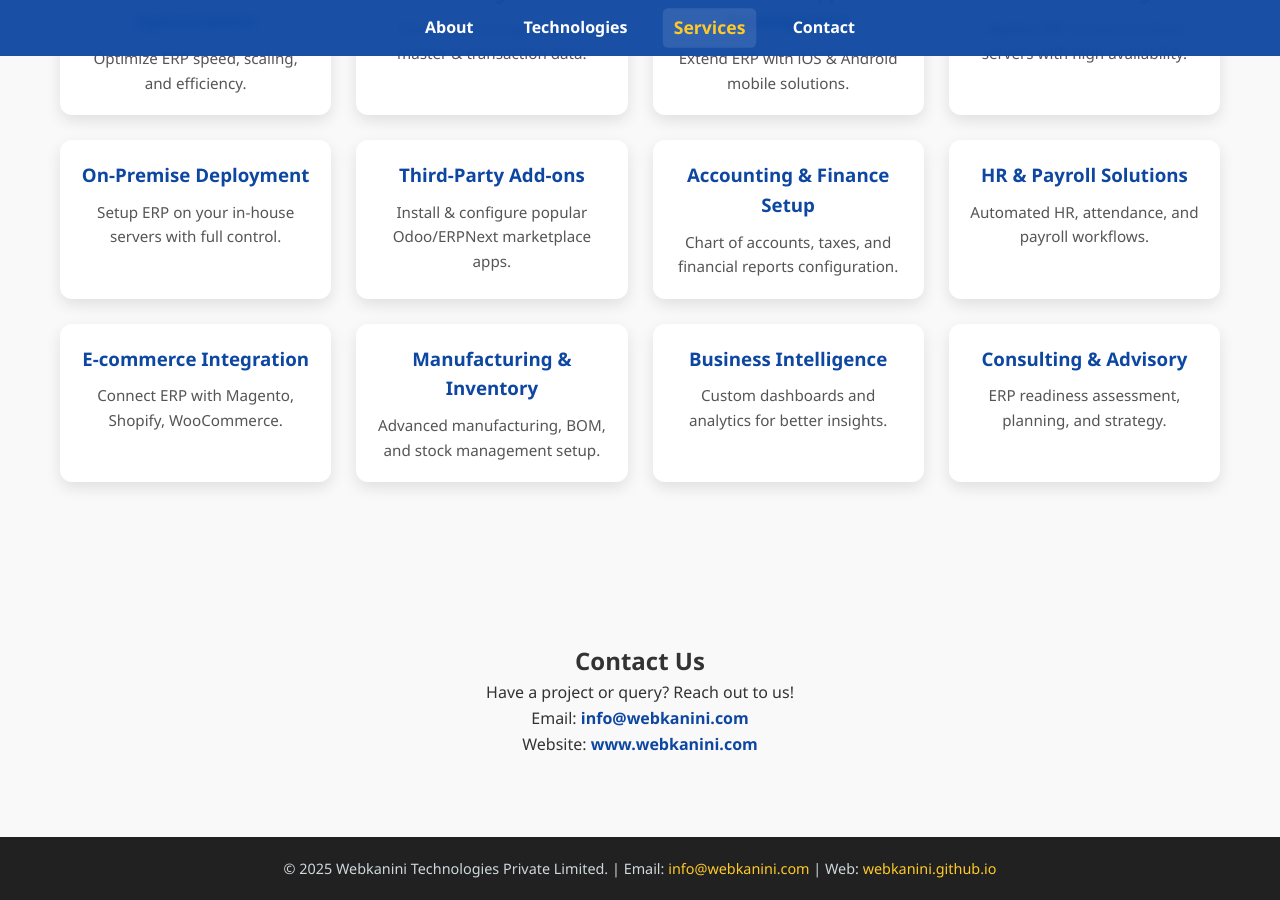
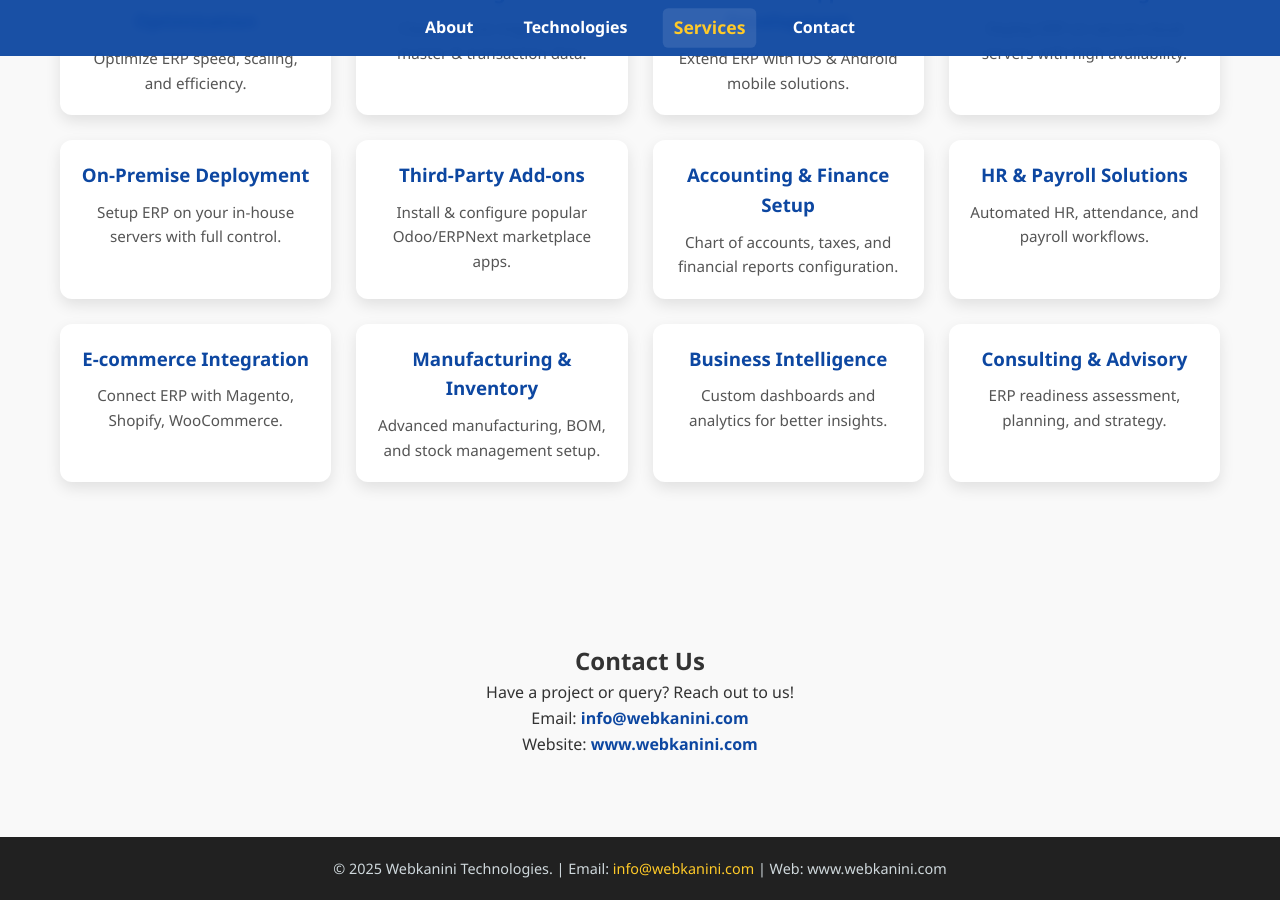
Before and after one commit to webkanini/home, a Jekyll site: the page built from index.md, in a window 1280 px wide and 900 px high, scrolled down 1776 px. Built offline with Jekyll 4.4.1, drawn with Linux system fonts in a browser that asks for light colours; some of the changed text lies outside the part shown.

Commit message:
updated www.webkanini.com in footer

```diff
--- a/_config.yml
+++ b/_config.yml
@@ -1,4 +1,4 @@
-title: Webkanini Technologies Private Limited
+title: Webkanini Technologies
 description: "Consulting and solutions based on free & open source technologies and ERP systems."
 baseurl: ""       # keep empty for user/org site
 url: "https://webkanini.github.io"
--- a/_includes/footer.html
+++ b/_includes/footer.html
@@ -1,5 +1,5 @@
 <footer>
     &copy; {{ site.time | date: "%Y" }} {{ site.title }}. |
     Email: <a href="mailto:info@webkanini.com">info@webkanini.com</a> |
-    Web: <a href="{{ site.url }}" target="_blank">{{ site.url | remove: 'https://' }}</a>
+    Web: www.webkanini.com <!--<a href="{{ site.url }}" target="_blank">{{ site.url | remove: 'https://' }}</a>-->
   </footer>
```
